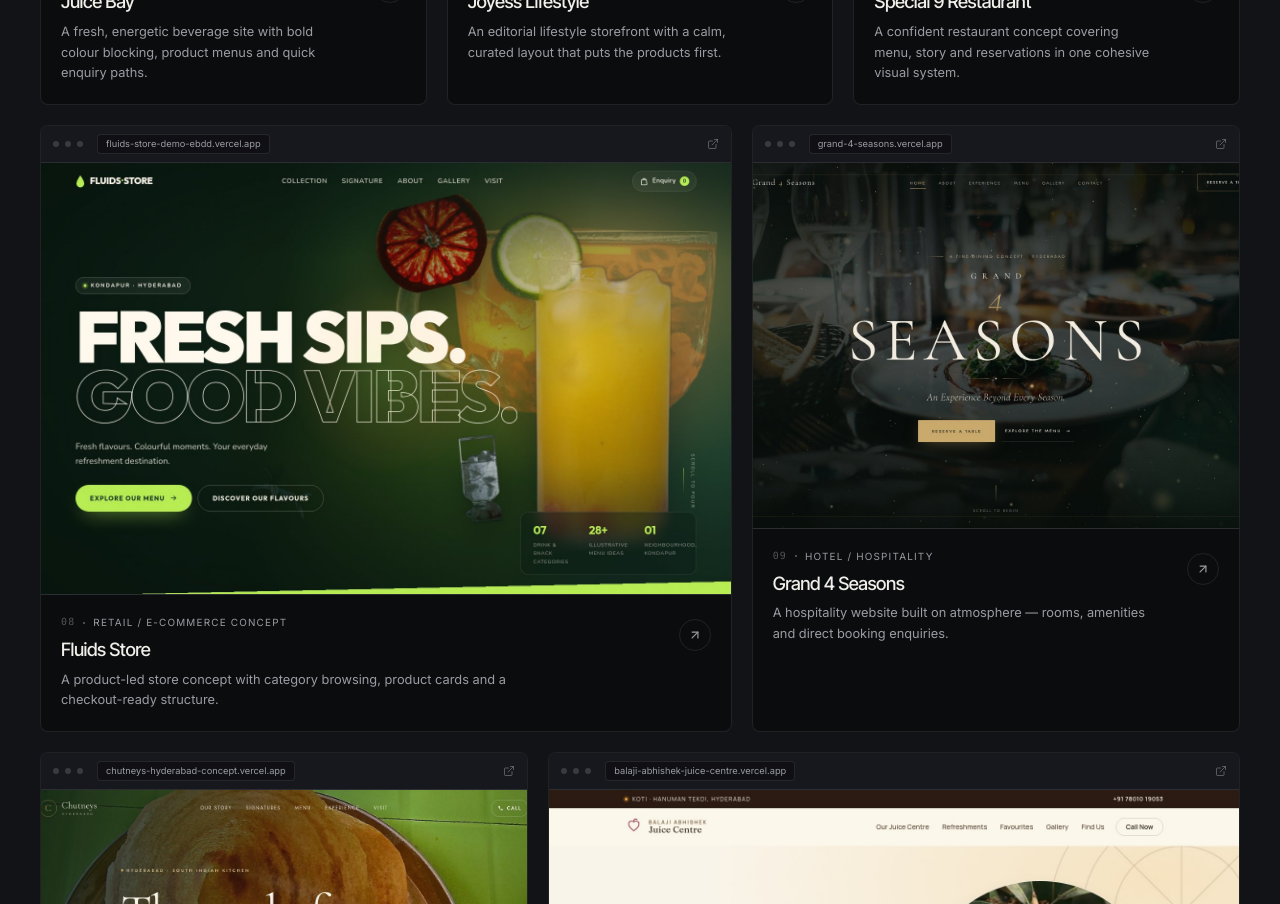
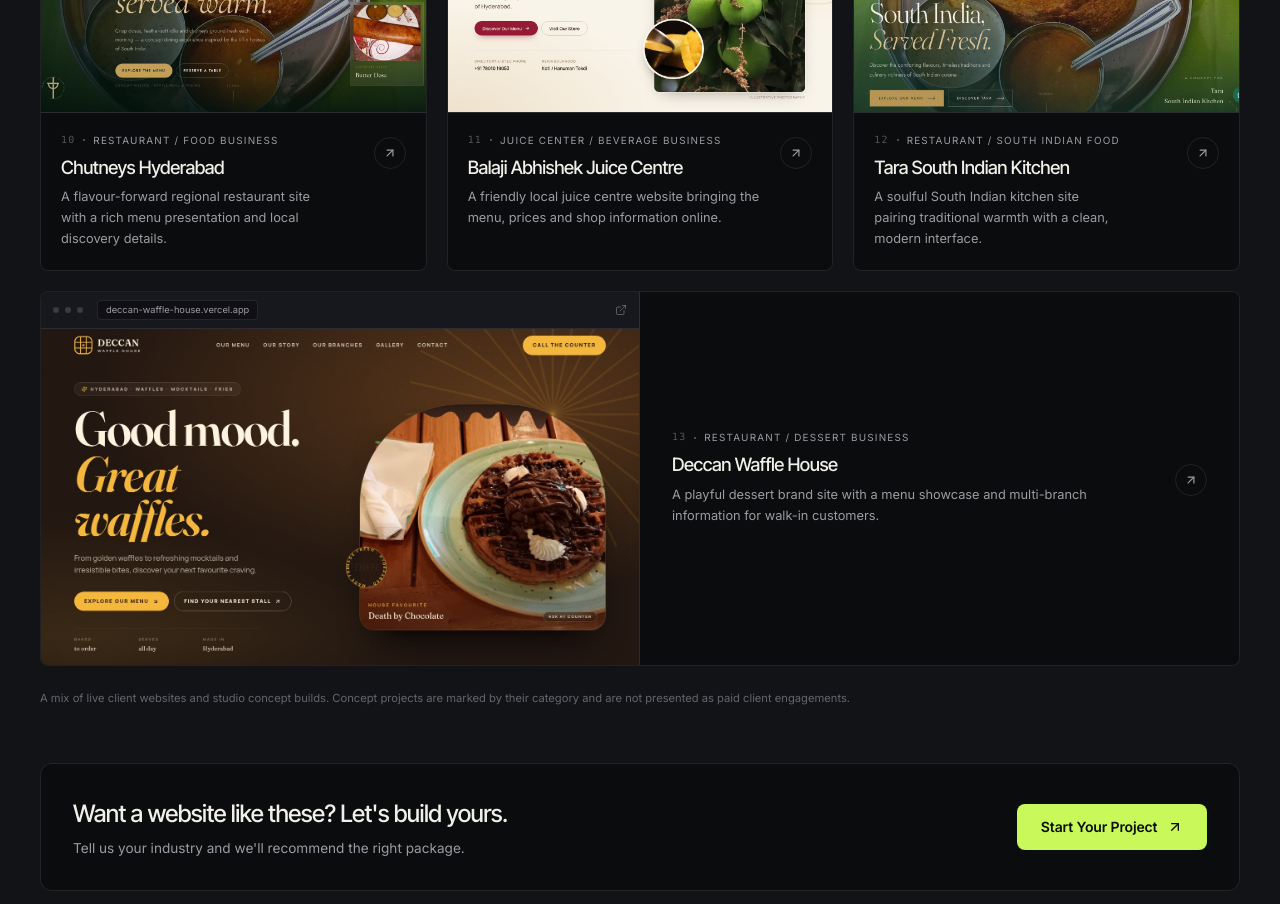
Before and after one commit to DevaSaiNandiniMandapalli/digital-studio-website, a React (Vite) app: page / in a window 1280 px wide. Shown: the part 5640-6544 px from the top of the page. Built offline with nearby package versions, Linux system fonts and the light colour scheme; no server answers.

Commit message:
Align portfolio grid into uniform 2/3-up rows with a wide trailing card
Co-authored-by: Lemon Code <hello@lemoncode.ai>

```diff
--- a/src/sections/Portfolio.tsx
+++ b/src/sections/Portfolio.tsx
@@ -5,16 +5,10 @@ import { categories, projects, type CategoryId } from '../data/projects';
 import { asset, cn } from '../lib/utils';
 import { Reveal } from '../components/Reveal';
 
-const pattern = [7, 5, 5, 7, 4, 4, 4, 7, 5, 5, 7, 6, 6];
-const spanClass = (i: number) => {
-  const span = pattern[i % pattern.length];
-  return span === 4 ? 'xl:col-span-4' : span === 5 ? 'xl:col-span-5' : span === 7 ? 'xl:col-span-7' : 'xl:col-span-6';
-};
-
-const aspectClass = (i: number) => {
-  const span = pattern[i % pattern.length];
-  return span >= 6 ? 'aspect-[16/10]' : 'aspect-[4/3]';
-};
+// Every row is flush: 3 columns on desktop, 2 on tablet, 1 on mobile.
+// When a lone card would be left over, it fills the row as a wide feature card.
+const trailingSpan = (count: number) =>
+  count % 2 === 0 ? 'xl:col-span-3' : 'sm:col-span-2 xl:col-span-3';
 
 export function Portfolio() {
   const [filter, setFilter] = useState<CategoryId>('all');
@@ -104,9 +98,11 @@ export function Portfolio() {
           })}
         </div>
 
-        <motion.div layout className="mt-8 grid grid-cols-1 gap-4 sm:grid-cols-2 sm:gap-5 xl:grid-cols-12">
+        <motion.div layout className="mt-8 grid grid-cols-1 items-stretch gap-4 sm:grid-cols-2 sm:gap-5 xl:grid-cols-3">
           <AnimatePresence mode="popLayout" initial={false}>
-            {filtered.map((p, i) => (
+            {filtered.map((p, i) => {
+              const spanning = filtered.length % 3 === 1 && i === filtered.length - 1;
+              return (
               <motion.article
                 key={p.id}
                 layout={!reduce}
@@ -114,16 +110,24 @@ export function Portfolio() {
                 animate={{ opacity: 1, scale: 1 }}
                 exit={reduce ? undefined : { opacity: 0, scale: 0.97 }}
                 transition={{ duration: 0.45, ease: [0.16, 1, 0.3, 1] }}
-                className={cn('group relative', spanClass(filter === 'all' ? i : i))}
+                className={cn('group relative', spanning && trailingSpan(filtered.length))}
               >
                 <a
                   href={p.url}
                   target="_blank"
                   rel="noopener noreferrer"
-                  className="block h-full overflow-hidden rounded-lg border border-line bg-ink transition-colors duration-500 hover:border-line-strong"
+                  className={cn(
+                    'block h-full overflow-hidden rounded-lg border border-line bg-ink transition-colors duration-500 hover:border-line-strong',
+                    spanning && 'xl:grid xl:grid-cols-2 xl:items-stretch',
+                  )}
                   aria-label={`${p.name} — view live website (opens in a new tab)`}
                 >
-                  <div className="relative overflow-hidden border-b border-line bg-ink-3">
+                  <div
+                    className={cn(
+                      'relative overflow-hidden border-b border-line bg-ink-3',
+                      spanning && 'xl:border-b-0 xl:border-r',
+                    )}
+                  >
                     <div className="flex items-center gap-1.5 border-b border-line px-3 py-2">
                       <span className="size-1.5 rounded-full bg-white/15" />
                       <span className="size-1.5 rounded-full bg-white/15" />
@@ -133,7 +137,12 @@ export function Portfolio() {
                       </span>
                       <ExternalLink className="ml-auto size-3 text-mute/50" />
                     </div>
-                    <div className={cn('overflow-hidden', aspectClass(filter === 'all' ? i : 0))}>
+                    <div
+                      className={cn(
+                        'overflow-hidden',
+                        spanning ? 'aspect-[16/10] xl:aspect-[16/9]' : 'aspect-[16/11]',
+                      )}
+                    >
                       <img
                         src={asset(p.image)}
                         alt={`Homepage of the ${p.name} website — ${p.category}`}
@@ -151,7 +160,12 @@ export function Portfolio() {
                     </div>
                   </div>
 
-                  <div className="flex items-start justify-between gap-4 p-4 md:p-5">
+                  <div
+                    className={cn(
+                      'flex items-start justify-between gap-4 p-4 md:p-5',
+                      spanning && 'xl:h-full xl:items-center xl:p-8',
+                    )}
+                  >
                     <div>
                       <div className="flex items-center gap-2 text-[0.62rem] uppercase tracking-[0.12em] text-mute">
                         <span className="font-mono text-mute/50">{p.index}</span>
@@ -171,7 +185,8 @@ export function Portfolio() {
                   </div>
                 </a>
               </motion.article>
-            ))}
+              );
+            })}
           </AnimatePresence>
         </motion.div>
 
```
